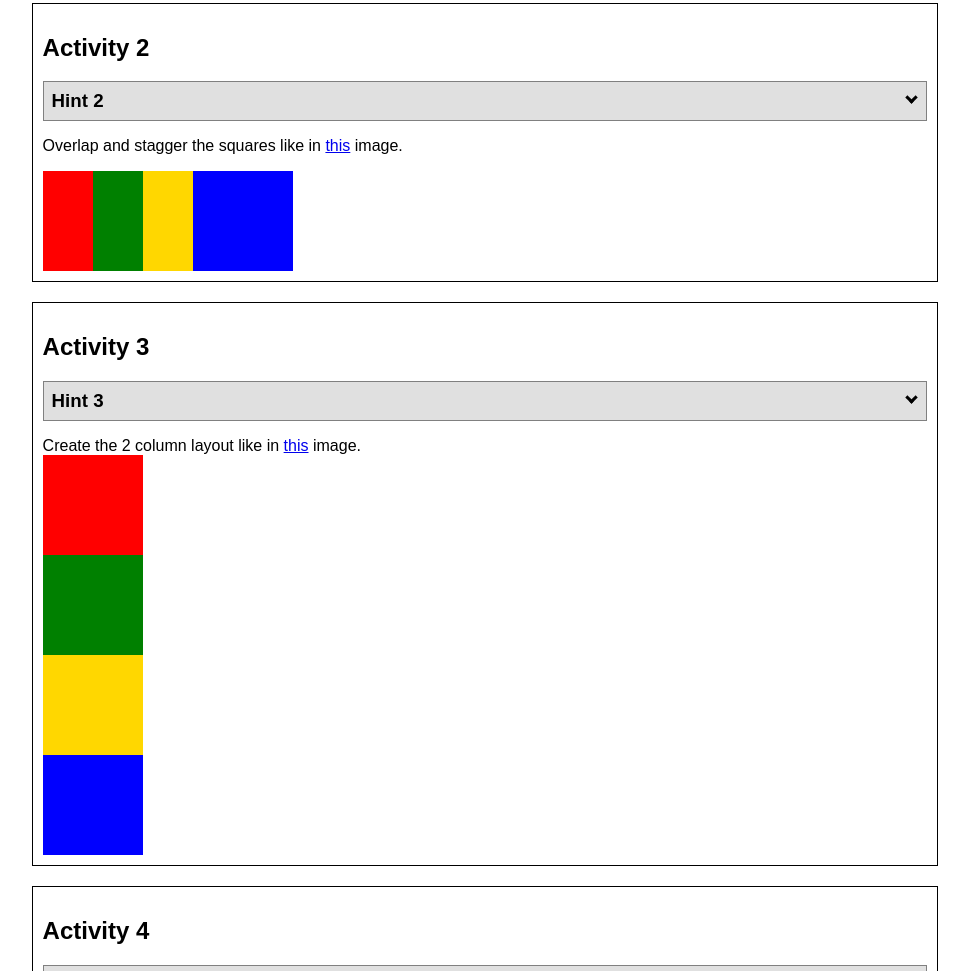
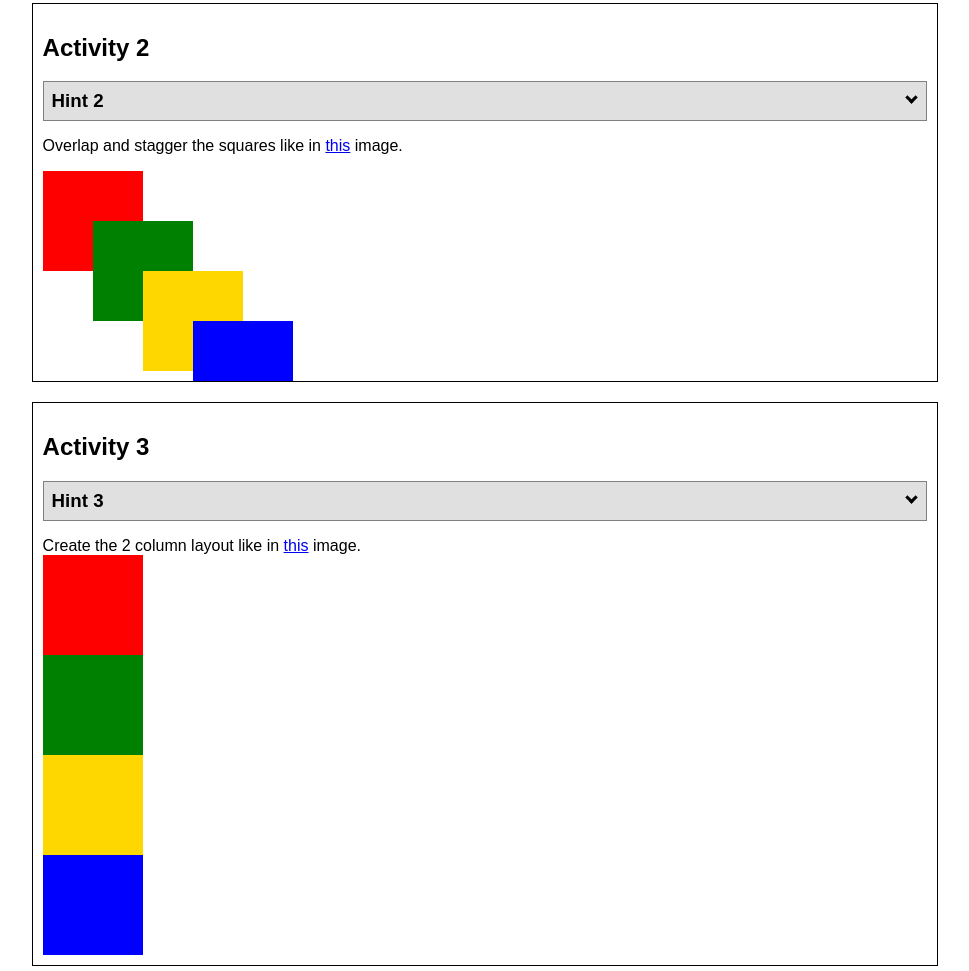
Before and after one commit to gamminghobbit/wdd130, a plain HTML site: page positioning.html in a window 1280 px wide. Shown: the part 1005-1976 px from the top of the page, without its empty margins (155-1124 px from the left). Drawn offline with Linux system fonts and the light colour scheme.

Commit message:
week 6 part 6 - completing Ex#2

```diff
--- a/positionstyles.css
+++ b/positionstyles.css
@@ -36,27 +36,38 @@
 .content2 {
   display: grid;
   grid-template-columns: 50px 50px 50px 50px;
+  grid-template-rows: 50px 50px 50px 50px;
+    width: 200px;
+    height: 200px;
   /* This is the parent of the activity 2 boxes. */
 }
 .red2 {
   width: 100px;
   height: 100px;
   background-color: red;
+  grid-column: 1 / span 2;
+  grid-row: 1;
 }
 .green2 {
   width: 100px;
   height: 100px;
   background-color: green;
+  grid-column: 2 / span 2;
+  grid-row: 2;
 }
 .yellow2 {
   width: 100px;
   height: 100px;
   background-color: gold;
+  grid-column: 3 / span 2;
+  grid-row: 3;
 }
 .blue2 {
   width: 100px;
   height: 100px;
   background-color: blue;
+  grid-column: 4 / span 2;
+  grid-row: 4;
 }
 /* Activity 3 styles */
 .content3 {
```
